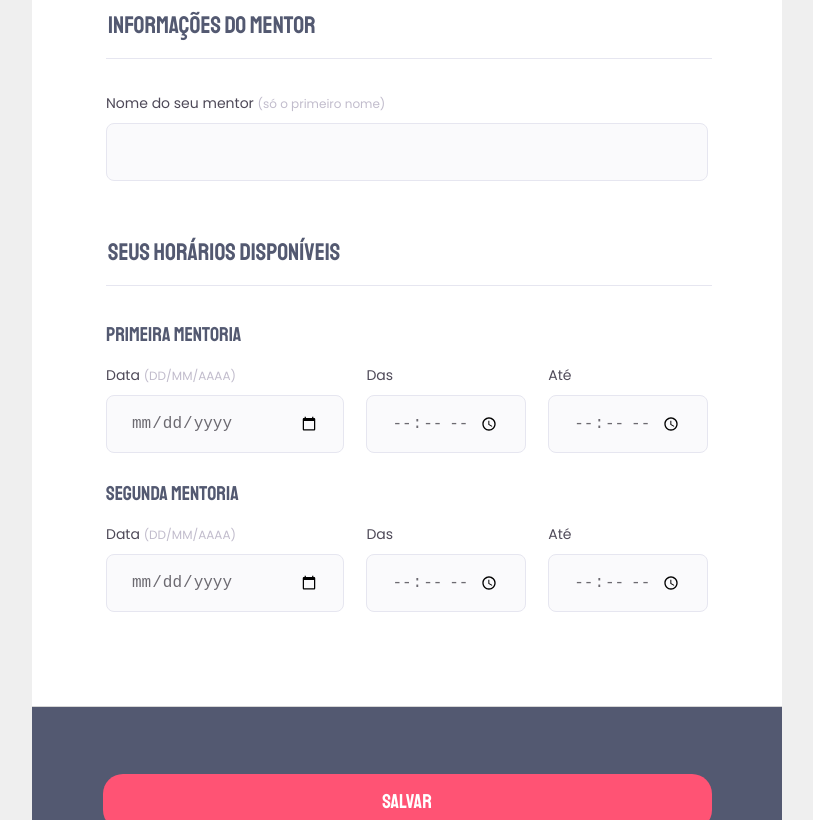
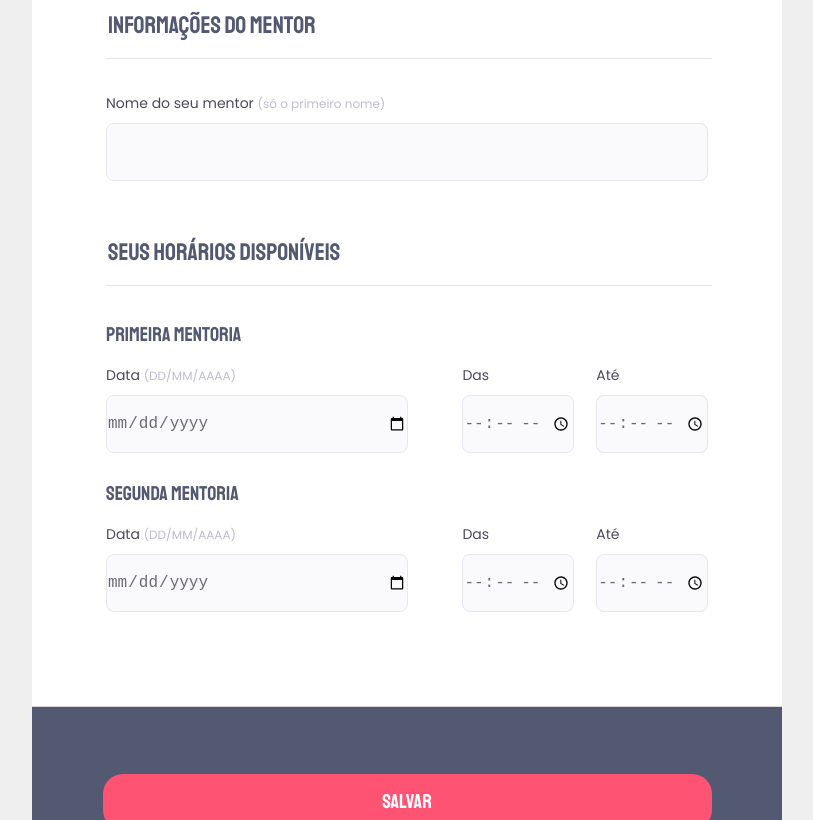
Before and after one commit to tamersgc/projeto03-extra, a plain HTML site: page index.html in a window 1280 px wide. Shown: the part 830-1650 px from the top of the page, without its empty margins (233-1046 px from the left). Drawn offline with Linux system fonts and the light colour scheme.

Commit message:
exercicio explorer com modificacoes

```diff
--- a/style.css
+++ b/style.css
@@ -342,9 +342,33 @@ fieldset legend {
 
 }
 
+#personal-lastname, #personal-name {
+    /* width: 100%; */
+    /* margin: 0;
+    padding: 0; */
+
+}
+
+#first-data,
+#second-data {
+    width: 300px;
+    margin: 0;
+    padding: 0;
+}
+
+#first-begin,
+#first-end,
+#second-begin,
+#second-end {
+    margin: 0;
+    padding: 0;
+
+}
+
 .coluna2 {
     display: flex;
     gap: 22px;
+    align-items: center;
 
 
 
```
Also changed, not shown: index.html (+2 -3 lines).
